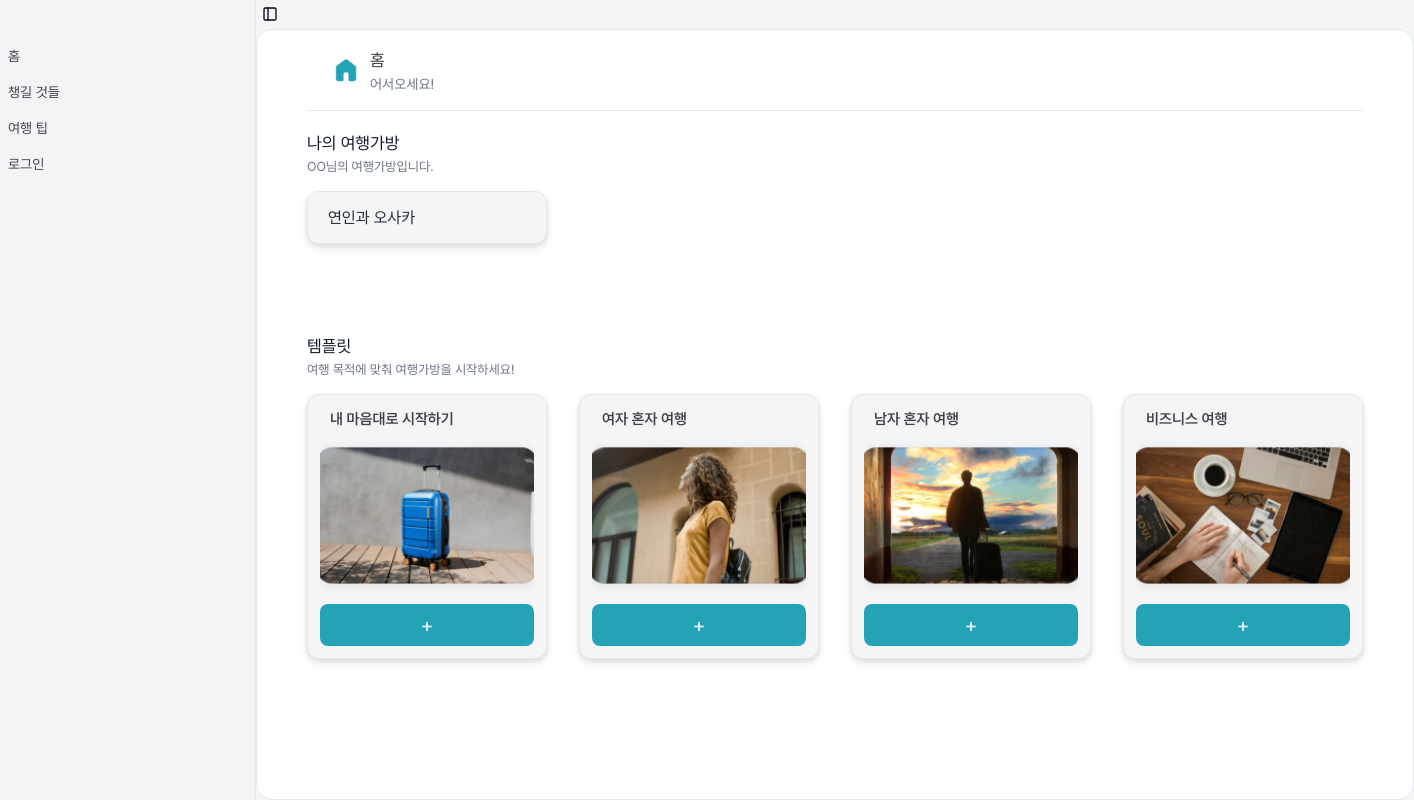
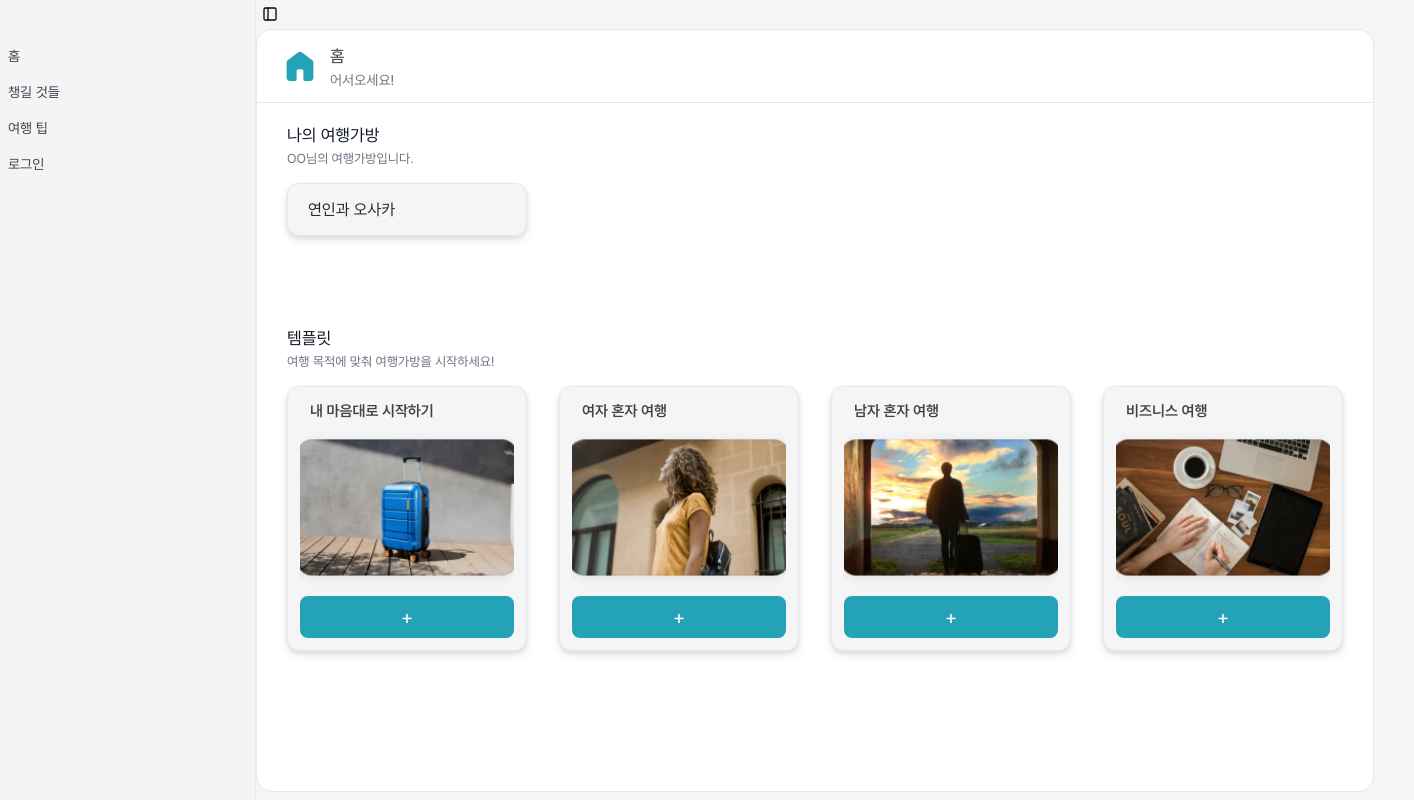
Before and after one commit to jiwonly/TravelBag, a React (Vite) app in the folder m7-frontend/: page / in a window 1280 px wide. Shown: the whole page, 1414 px wide, since content can reach past the window. Built offline with nearby package versions, Linux system fonts and the light colour scheme.

Commit message:
💄 UI: Update homepage layout and design

```diff
--- a/m7-frontend/src/components/Dashboard.jsx
+++ b/m7-frontend/src/components/Dashboard.jsx
@@ -5,10 +5,12 @@ import TravelBag from "./TravelBag";
 
 const Dashboard = ({ icon, title, memo }) => {
   return (
-    <div className="Main flex px-[50px] flex-col items-start flex-[1_0_0] self-stretch rounded-[16px] border-[1px] bg-[var(--White,_#FFF)]">
+    <div>
       <Header icon={icon} title={title} memo={memo} />
-      <BagList />
-      <TemplateList />
+      <div className="Main flex px-[30px] flex-col items-start flex-[1_0_0] self-stretch rounded-b-[16px] border-[1px] bg-[var(--White,_#FFF)]">
+        <BagList />
+        <TemplateList />
+      </div>
     </div>
   );
 };
--- a/m7-frontend/src/components/Header.jsx
+++ b/m7-frontend/src/components/Header.jsx
@@ -1,7 +1,7 @@
 const Header = ({ icon, title, memo }) => {
   return (
-    <div className="flex items-center py-[16px] px-[24px] gap-[9px] self-stretch border-b border-[#e5e6e8]">
-      <section className="icon w-[30px] h-[30px] flex-shrink-0">
+    <div className="flex items-center py-[12px] px-[23px] gap-[10px] self-stretch border-t border-l border-r rounded-t-[16px] border-[#e5e6e8] bg-[var(--White,_#FFF)]">
+      <section className="icon w-[40px] h-[40px] flex-shrink-0">
         <img src={`${icon}.png`} alt={title} />
       </section>
       <div className="flex flex-col">
```
